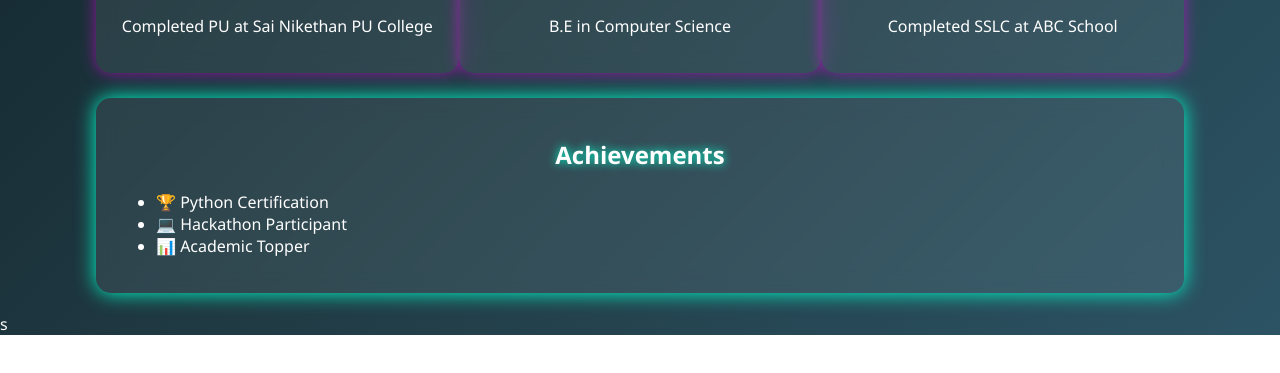
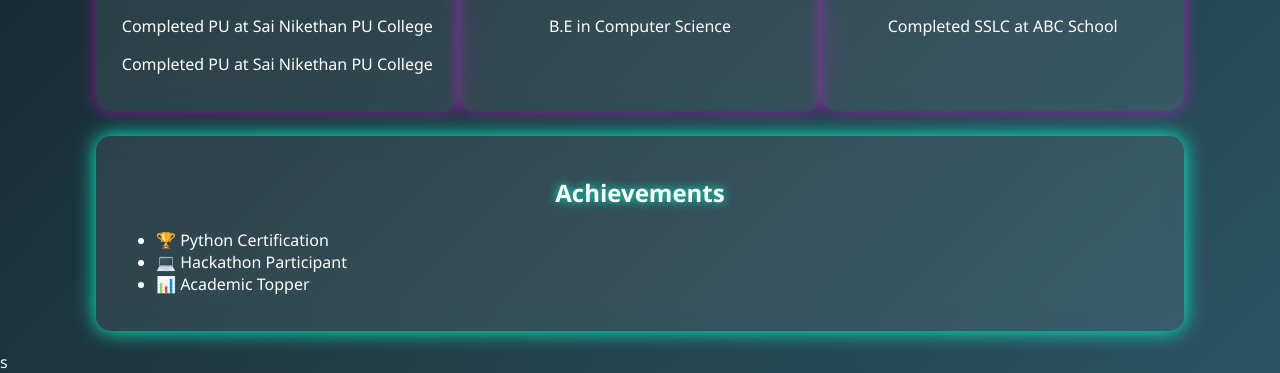
Before and after one commit to Savitagangani268/portfolio, a plain HTML site: page index.html in a window 1280 px wide. Shown: the part 521-894 px from the top of the page. Before the commit the page ends 856 px from the top, so only its background shows below. Drawn offline with Linux system fonts and the light colour scheme.

Commit message:
modified

```diff
--- a/index.html
+++ b/index.html
@@ -159,6 +159,7 @@ ul {
             <img src="C:\Users\Savipa\OneDrive\Desktop\initializer\图片\Screenshots\Screenshot 2026-03-23 104803.png">
             <h3>PU</h3>
             <p>Completed PU at Sai Nikethan PU College</p>
+            <p>Completed PU at Sai Nikethan PU College</p>
         </div>
 
         <div class="edu-box">
```
